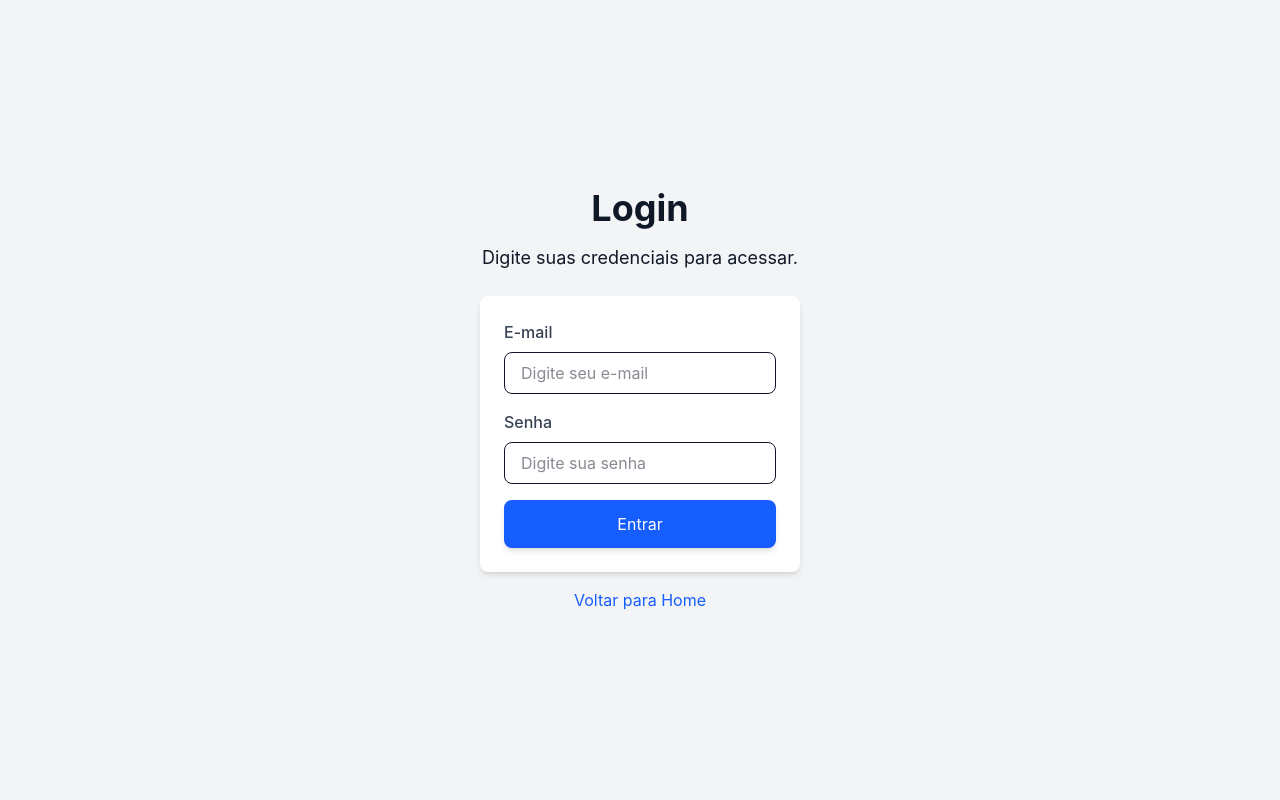
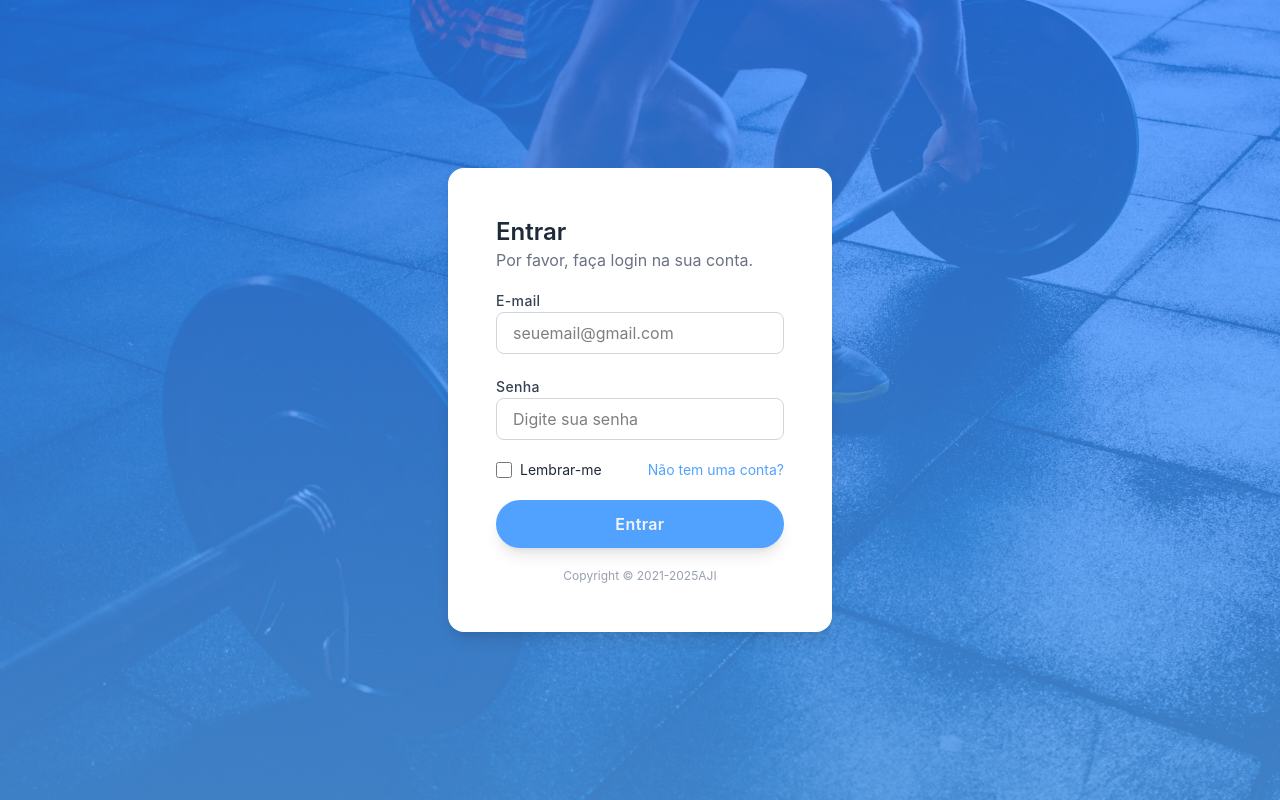
Before and after one commit to carlosxfelipe/academia-unifor-site, a React (Vite) app: page /login in a window 1280 px wide. Built offline with nearby package versions, Linux system fonts and the light colour scheme.

Commit message:
feat: enhance login page design with background image and improved layout

```diff
--- a/src/Login.tsx
+++ b/src/Login.tsx
@@ -1,39 +1,83 @@
 export default function Login() {
   return (
-    <div className="flex flex-col items-center justify-center min-h-screen bg-gray-100 text-gray-900">
-      <h1 className="text-4xl font-bold mb-4">Login</h1>
-      <p className="text-lg mb-6">Digite suas credenciais para acessar.</p>
-
-      <form className="bg-white p-6 rounded-lg shadow-md w-80">
+    <div
+      className="bg-no-repeat bg-cover bg-center relative min-h-screen flex justify-center items-center"
+      style={{
+        backgroundImage: "url(/pexels/pexels-victorfreitas-841130.jpg)",
+      }}
+    >
+      <div className="absolute bg-gradient-to-b from-blue-500 to-blue-400 opacity-75 inset-0 z-0"></div>
+      <div className="relative p-12 bg-white mx-auto rounded-2xl w-96 shadow-lg z-10">
         <div className="mb-4">
-          <label className="block text-gray-700 font-medium mb-2">E-mail</label>
+          <h3 className="font-semibold text-2xl text-gray-800">Entrar</h3>
+          <p className="text-gray-500">Por favor, faça login na sua conta.</p>
+        </div>
+        <div className="space-y-5">
+          <div className="space-y-2">
+            <label className="text-sm font-medium text-gray-700 tracking-wide">
+              E-mail
+            </label>
             <input
+              className="w-full text-base px-4 py-2 border border-gray-300 rounded-lg focus:outline-none focus:border-blue-400"
               type="email"
-            className="w-full px-4 py-2 border rounded-lg focus:ring-2 focus:ring-blue-500 focus:outline-none"
-            placeholder="Digite seu e-mail"
+              placeholder="seuemail@gmail.com"
             />
           </div>
-
-        <div className="mb-4">
-          <label className="block text-gray-700 font-medium mb-2">Senha</label>
+          <div className="space-y-2">
+            <label className="mb-5 text-sm font-medium text-gray-700 tracking-wide">
+              Senha
+            </label>
             <input
+              className="w-full content-center text-base px-4 py-2 border border-gray-300 rounded-lg focus:outline-none focus:border-blue-400"
               type="password"
-            className="w-full px-4 py-2 border rounded-lg focus:ring-2 focus:ring-blue-500 focus:outline-none"
               placeholder="Digite sua senha"
             />
           </div>
-
+          <div className="flex items-center justify-between">
+            <div className="flex items-center">
+              <input
+                id="remember_me"
+                name="remember_me"
+                type="checkbox"
+                className="h-4 w-4 bg-blue-500 focus:ring-blue-400 border-gray-300 rounded"
+              />
+              <label
+                htmlFor="remember_me"
+                className="ml-2 block text-sm text-gray-800"
+              >
+                Lembrar-me
+              </label>
+            </div>
+            <div className="text-sm">
+              <a href="/register" className="text-blue-400 hover:text-blue-500">
+                Não tem uma conta?
+              </a>
+            </div>
+          </div>
+          <div>
             <button
               type="submit"
-          className="w-full px-6 py-3 bg-blue-600 text-white rounded-lg shadow-md hover:bg-blue-700 transition"
+              className="w-full flex justify-center bg-blue-400 hover:bg-blue-500 text-gray-100 p-3 rounded-full tracking-wide font-semibold shadow-lg cursor-pointer transition ease-in duration-500"
             >
               Entrar
             </button>
-      </form>
-
-      <a href="/" className="mt-4 text-blue-600 hover:underline">
-        Voltar para Home
+          </div>
+        </div>
+        <div className="pt-5 text-center text-gray-400 text-xs">
+          <span>
+            Copyright © 2021-{new Date().getFullYear()}
+            <a
+              href="https://codepen.io/uidesignhub"
+              rel="noreferrer"
+              target="_blank"
+              title="Ajimon"
+              className="text-blue hover:text-blue-500"
+            >
+              AJI
             </a>
+          </span>
+        </div>
+      </div>
     </div>
   );
 }
```
Also changed, not shown: public/pexels/pexels-victorfreitas-841130.jpg (added). Lines whose indentation alone changed are shown as unchanged.
